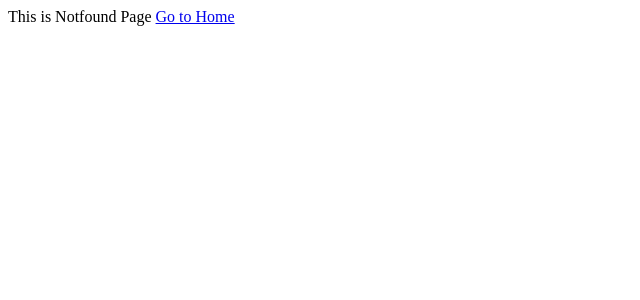
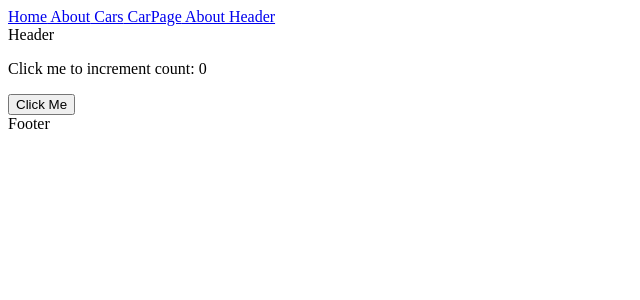
Before and after one commit to Davezu/react, a React (Vite) app: page /AboutHeader in a window 1280 px wide. Shown: the top 300 px of the page, without its empty margins (0-640 px from the left). Built offline with nearby package versions, Linux system fonts and the light colour scheme.

Commit message:
react-memo

```diff
--- a/src/App.jsx
+++ b/src/App.jsx
@@ -5,7 +5,7 @@ import About from "./pages/About";
 import CarsPage from "./pages/Cars";
 import CarPage from "./pages/Car";
 import NotFound from "./pages/NotFound";
-
+import AboutHeader from "./components/aboutHeader";
 const App = () => {
   return (
       <Routes>
@@ -15,6 +15,7 @@ const App = () => {
           <Route path="/Cars" element={<CarsPage/>} />
           <Route path="/CarsPage" element={<CarPage/>} />
           <Route path="/Cars/:id" element={<CarPage/>} />
+          <Route path="/AboutHeader" element={<AboutHeader/>} />
         </Route>
         <Route path="*" element={<NotFound />} />
       </Routes>
--- /dev/null
+++ b/src/components/aboutHeader.jsx
@@ -0,0 +1,25 @@
+import React, { useCallback, useState } from "react";
+
+const AboutHeader = () => {
+  const [count, setCount] = useState(0);
+
+  const handleClick = useCallback(() => {
+    setCount(current => current + 1);
+  }, []);
+
+  return (
+    <div className='about-header'>
+      <p>Click me to increment count: {count}</p>
+      <Compute onClick={handleClick} />
+    </div>
+  );
+};
+
+const Compute = React.memo(({ onClick }) => {
+  console.log("Compute rendered");
+  return (
+    <button onClick={onClick}>Click Me</button>
+  );
+});
+
+export default AboutHeader;
--- a/src/pages/Home.jsx
+++ b/src/pages/Home.jsx
@@ -14,7 +14,9 @@ const Home = () => {
     const timer = setTimeout(() => {
       console.log(`run once ${count}`);
     }, 2000)
+
     return () => clearTimeout(timer);
+
   },[count])
   return (
     <div>
--- a/src/shared/Components/Layouts/RootLayout.jsx
+++ b/src/shared/Components/Layouts/RootLayout.jsx
@@ -1,13 +1,14 @@
-import Header from "../Partials/Header"
-import Footer from "../Partials/Footer"
+import Header from "../../../shared/Components/Partials/Header"
+import Footer from "../../../shared/Components/Partials/Footer"
 import {Link, Outlet} from "react-router-dom";
-const RootLayout = ({  }) => {
+const RootLayout = ({}) => {
   return (
     <div className='root-main'>
       <Link to="/"> Home</Link>
       <Link to="/About"> About</Link>
       <Link to="/Cars"> Cars</Link>
       <Link to="/CarsPage"> CarPage</Link>
+      <Link to="/aboutHeader"> About Header</Link>
 
       <Header />
       <Outlet context={{test: `Test 1`}} />
```
Also changed, not shown: src/pages/About.jsx (line endings or trailing spaces).
